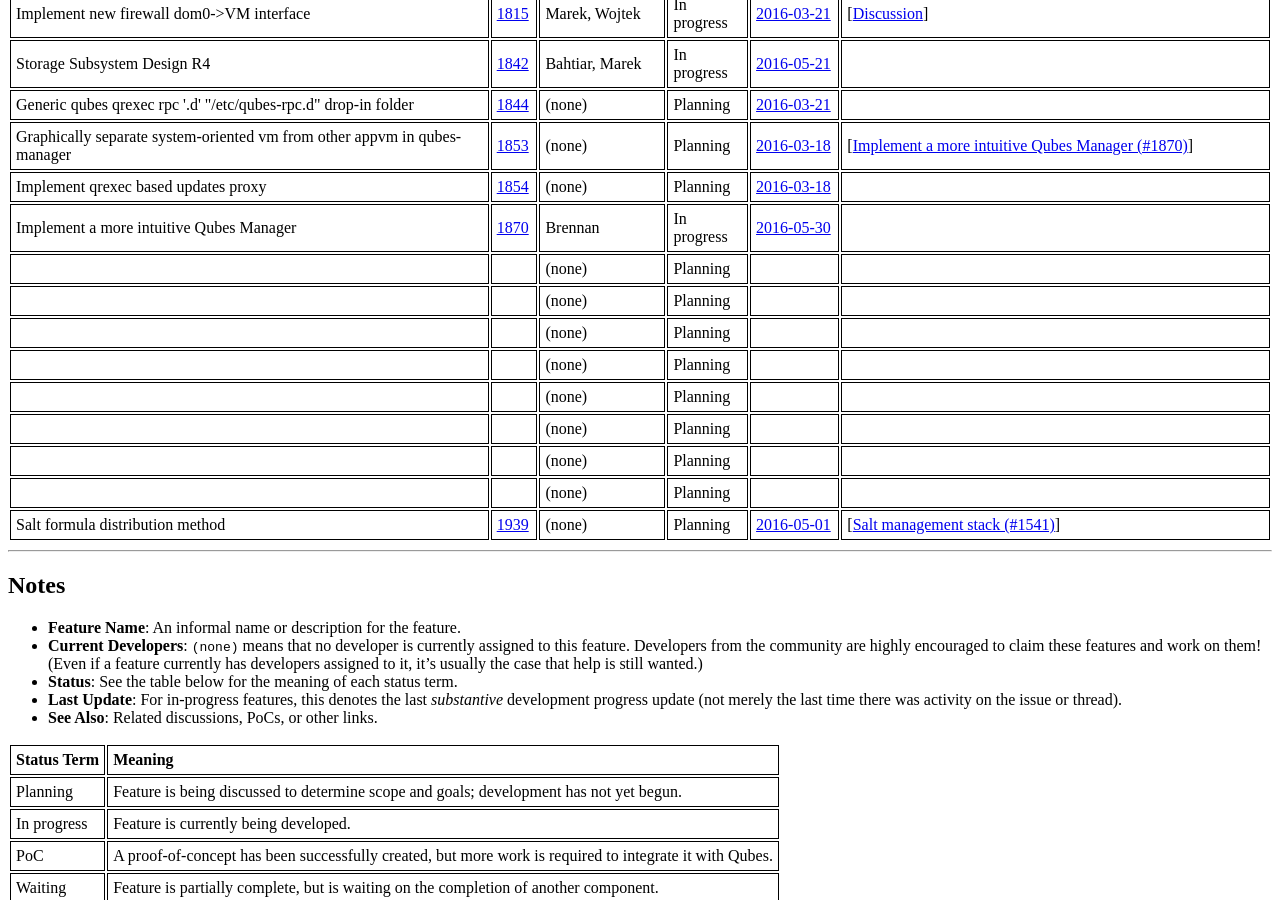
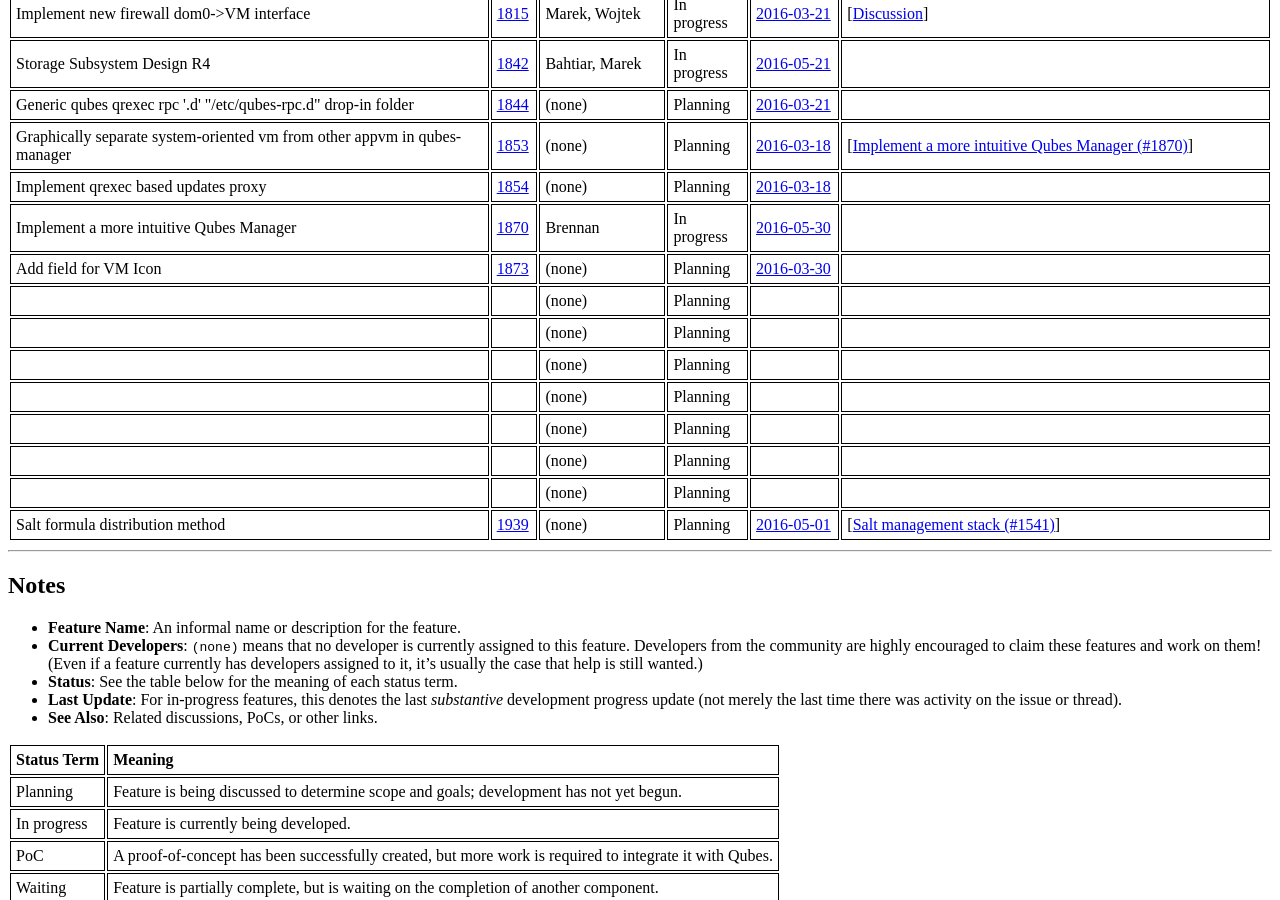
Before and after one commit to QubesOS/qubes-issues, a Jekyll site: the page built from index.md, in a window 1280 px wide and 900 px high, scrolled down 2714 px. Built offline with Jekyll 4.4.1, drawn with Linux system fonts in a browser that asks for light colours.

Commit message:
Track #1873

```diff
--- a/_data/features.yml
+++ b/_data/features.yml
@@ -1172,15 +1172,15 @@
   - desc   :
     url    :
 
-- name   :
-  issue  :
+- name   : Add field for VM Icon
+  issue  : 1873
   devs   :
   status :
-    term   :
+    term   : Planning
     url    :
   updated:
-    date   :
-    url    :
+    date   : 2016-03-30
+    url    : https://github.com/QubesOS/qubes-issues/issues/1873#issuecomment-203519546
   info   :
   - desc   :
     url    :
```
